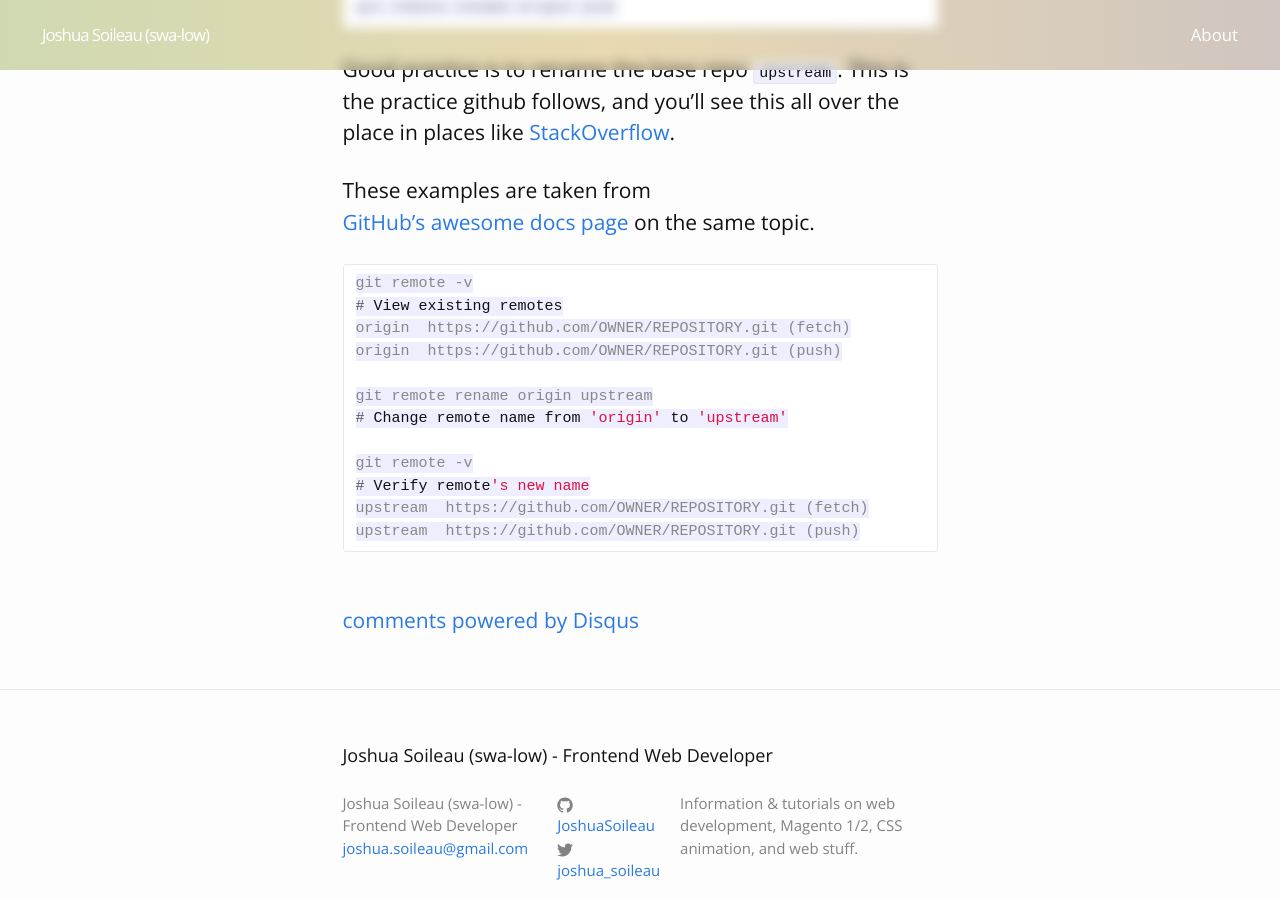
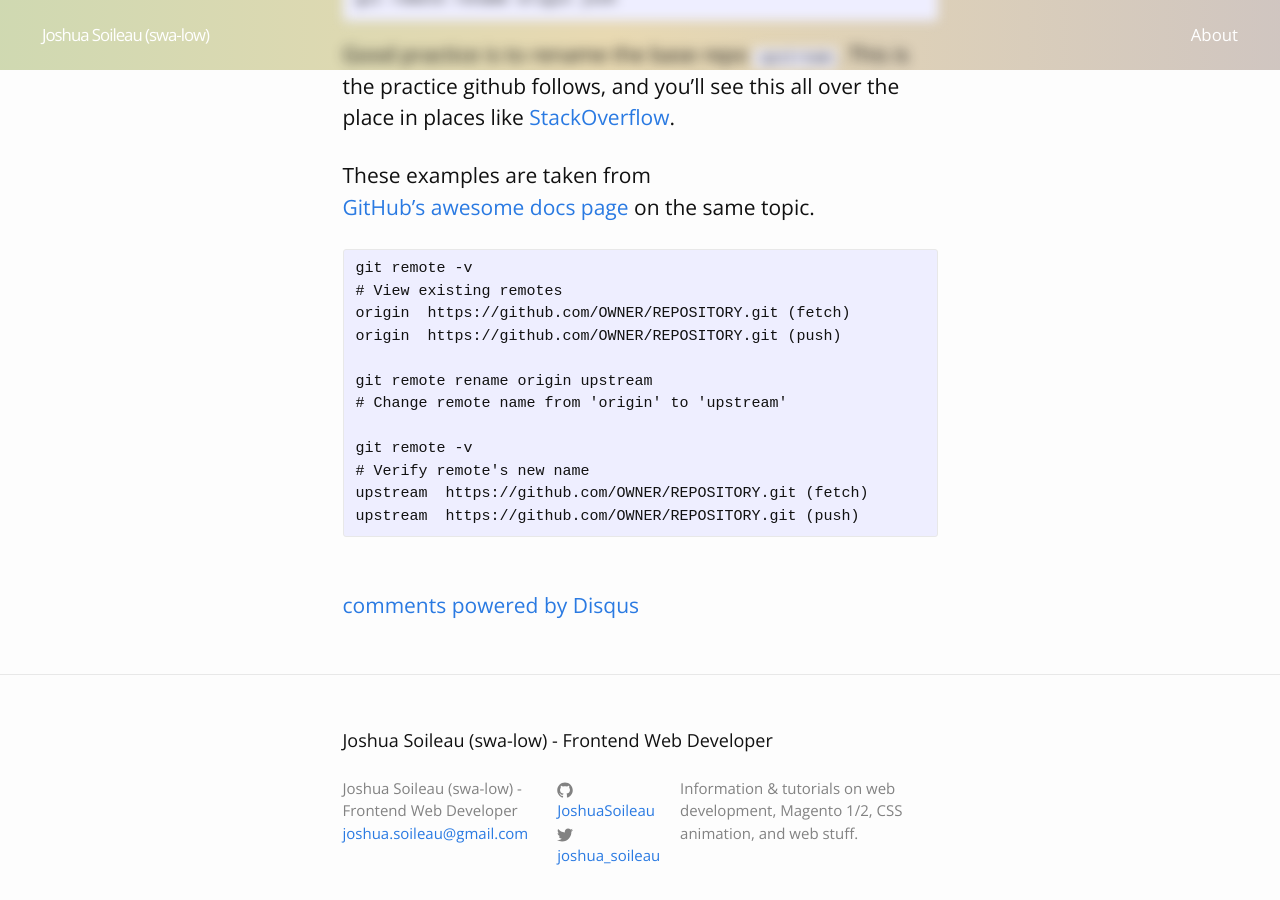
Before and after one commit to JoshuaSoileau/relead-marketing, a Jekyll site: the page built from _posts/2016-06-07-git-change-remote-name.md, in a window 1280 px wide and 900 px high, scrolled down 1021 px. Built offline with Jekyll 4.4.1, drawn with Linux system fonts in a browser that asks for light colours; comment, search, counter and statistics services are not loaded.

Commit message:
syntax adjustments

````diff
--- a/_posts/2016-06-07-git-change-remote-name.md
+++ b/_posts/2016-06-07-git-change-remote-name.md
@@ -17,13 +17,13 @@
 
 # Use the `git remote rename` command to rename remotes (derh)
 
-```console
+```Shell
 git remote rename CURRENT_NAME NEW_NAME
 ```
 
 So I ran this:
 
-```console
+```Shell
 git remote rename origin josh
 ```
 
@@ -31,7 +31,7 @@
 
 These examples are taken from [GitHub's awesome docs page](https://help.github.com/articles/renaming-a-remote/) on the same topic.
 
-```console
+```Shell
 git remote -v
 # View existing remotes
 origin  https://github.com/OWNER/REPOSITORY.git (fetch)
````
Also changed, not shown: _posts/2016-06-05-magento-2-403-errors.md (+1 -2 lines), _posts/2016-06-05-magento-2-wrong-entity-id.md (+1 -1 lines).
